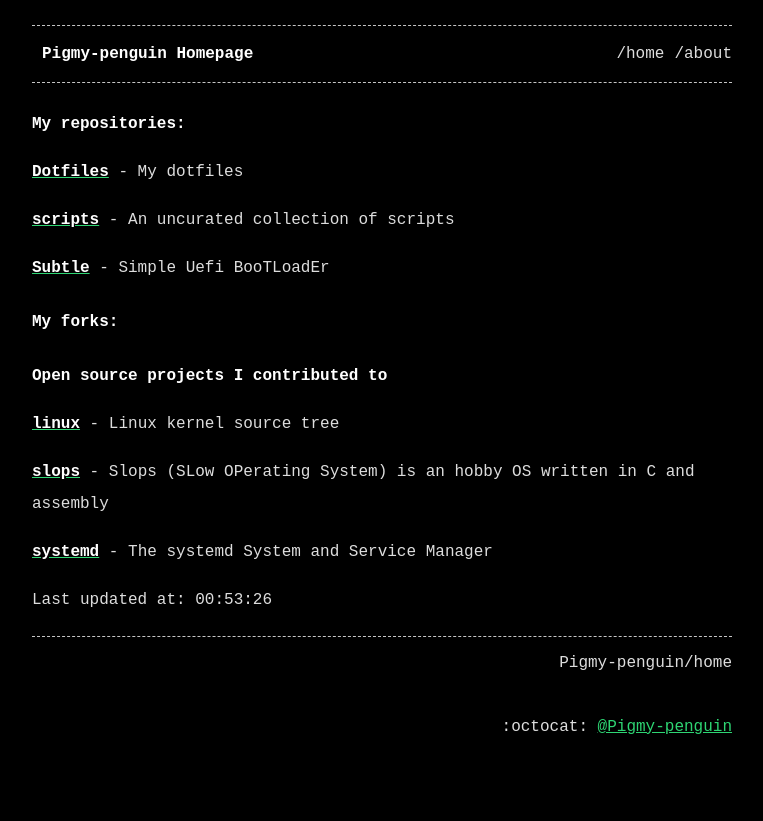
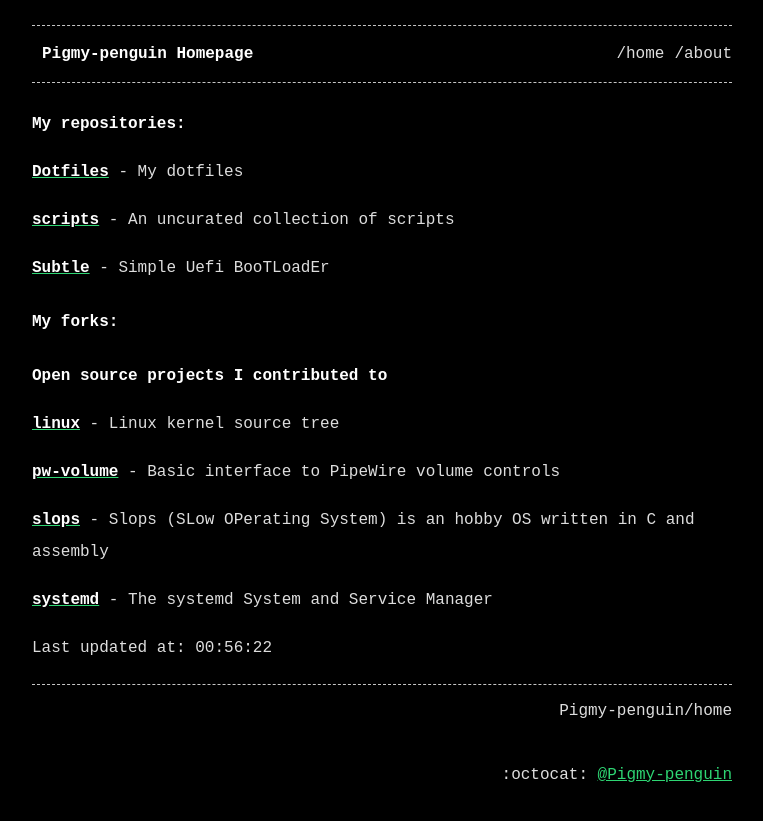
Before and after one commit to Pigmy-penguin/Pigmy-penguin.github.io, a Jekyll site: the page built from index.md, in a window 1280 px wide. Shown: the top 821 px of the page, without its empty margins (258-1021 px from the left). Built offline with Jekyll 4.4.1, drawn with Linux system fonts in a browser that asks for light colours.

Commit message:
Auto updating the website

```diff
--- a/index.md
+++ b/index.md
@@ -18,9 +18,11 @@ title: Pigmy-penguin Homepage
 
 [**linux**](https://github.com/Pigmy-penguin/linux) - Linux kernel source tree
 
+[**pw-volume**](https://github.com/Pigmy-penguin/pw-volume) - Basic interface to PipeWire volume controls
+
 [**slops**](https://github.com/Pigmy-penguin/slops) - Slops (SLow OPerating System) is an hobby OS written in C and assembly
 
 [**systemd**](https://github.com/Pigmy-penguin/systemd) - The systemd System and Service Manager
 
 
-Last updated at: 00:53:26
+Last updated at: 00:56:22
```
Also changed, not shown: 1 other file.
